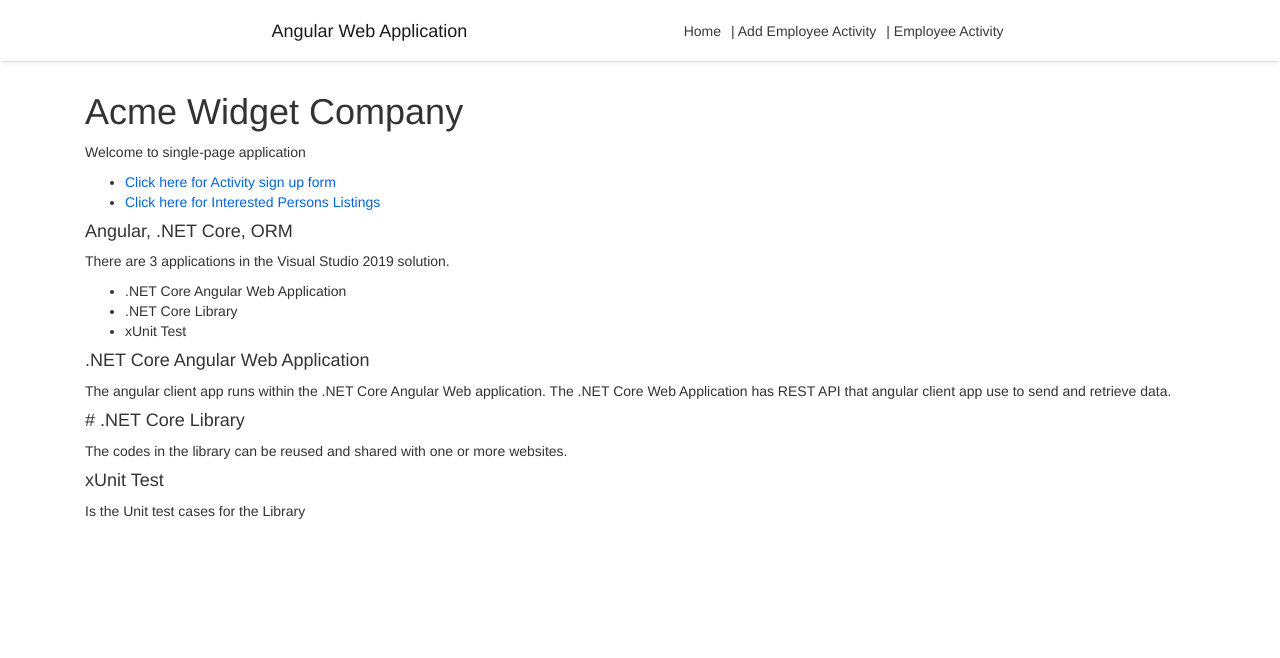
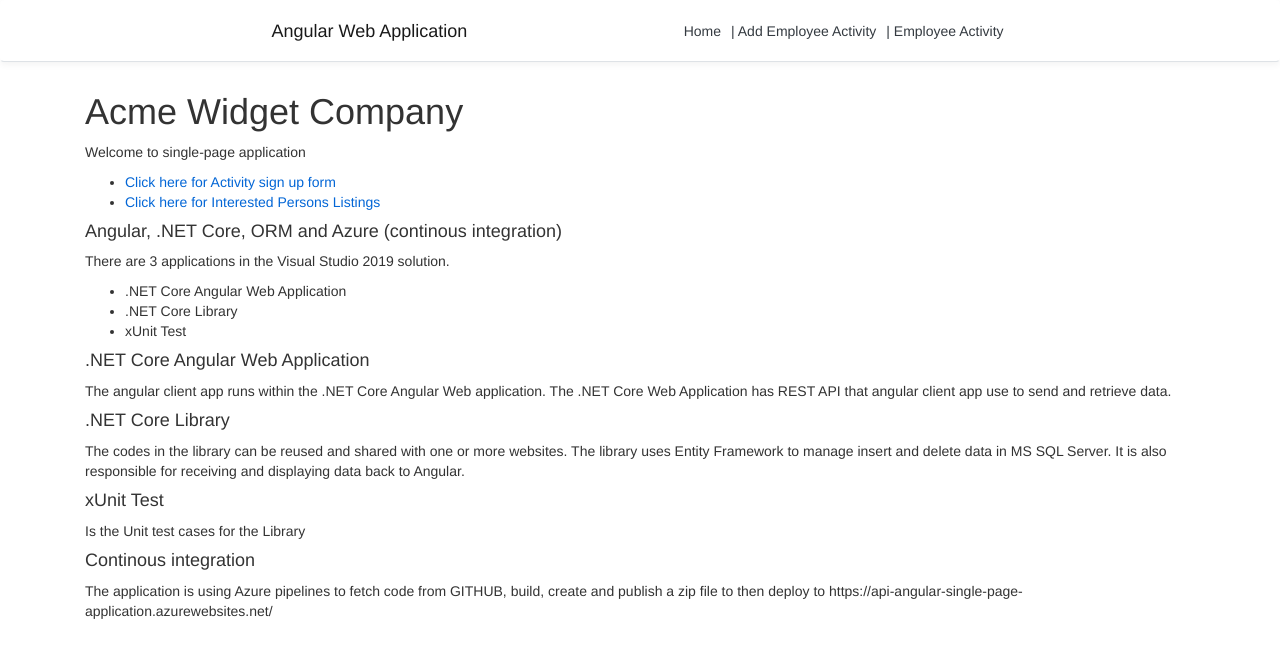
Before and after one commit to OksXen/Employee-Activity, an Angular app in the folder src/Angular Web Application/ClientApp/: page / in a window 1280 px wide. Shown: the top 658 px of the page. Built offline with nearby package versions, Linux system fonts and the light colour scheme.

Commit message:
Update home.component.html

```diff
--- a/src/Angular Web Application/ClientApp/src/app/home/home.component.html
+++ b/src/Angular Web Application/ClientApp/src/app/home/home.component.html
@@ -12,12 +12,8 @@
 
 
 
-
-
-
-
 <div>
-  <h4>Angular, .NET Core, ORM</h4>
+  <h4>Angular, .NET Core, ORM and Azure (continous integration)</h4>
   <p>There are 3 applications in the Visual Studio 2019 solution.</p>
   <ul>
     <li>.NET Core Angular Web Application</li>
@@ -31,8 +27,11 @@
   <p>The angular client app runs within the .NET Core Angular Web application. The .NET Core Web Application has REST API that angular client app use to send and retrieve data.</p>
 </div>
 <div>
-  <h4> # .NET Core Library</h4>
-  <p>The codes in the library can be reused and shared with one or more websites.</p>
+  <h4>.NET Core Library</h4>
+  <p>The codes in the library can be reused and shared with one or more websites.
+  The library uses Entity Framework to manage insert and delete data in MS SQL Server.
+  It is also responsible for receiving and displaying data back to Angular.
+  </p>
 </div>
 
 
@@ -40,3 +39,9 @@
   <h4>xUnit Test</h4>
   <p>Is the Unit test cases for the Library</p>
 </div>
+
+
+<div>
+  <h4>Continous integration</h4>
+  <p>The application is using Azure pipelines to fetch code from GITHUB, build, create and publish a zip file to then deploy to https://api-angular-single-page-application.azurewebsites.net/  </p>
+</div>
```
